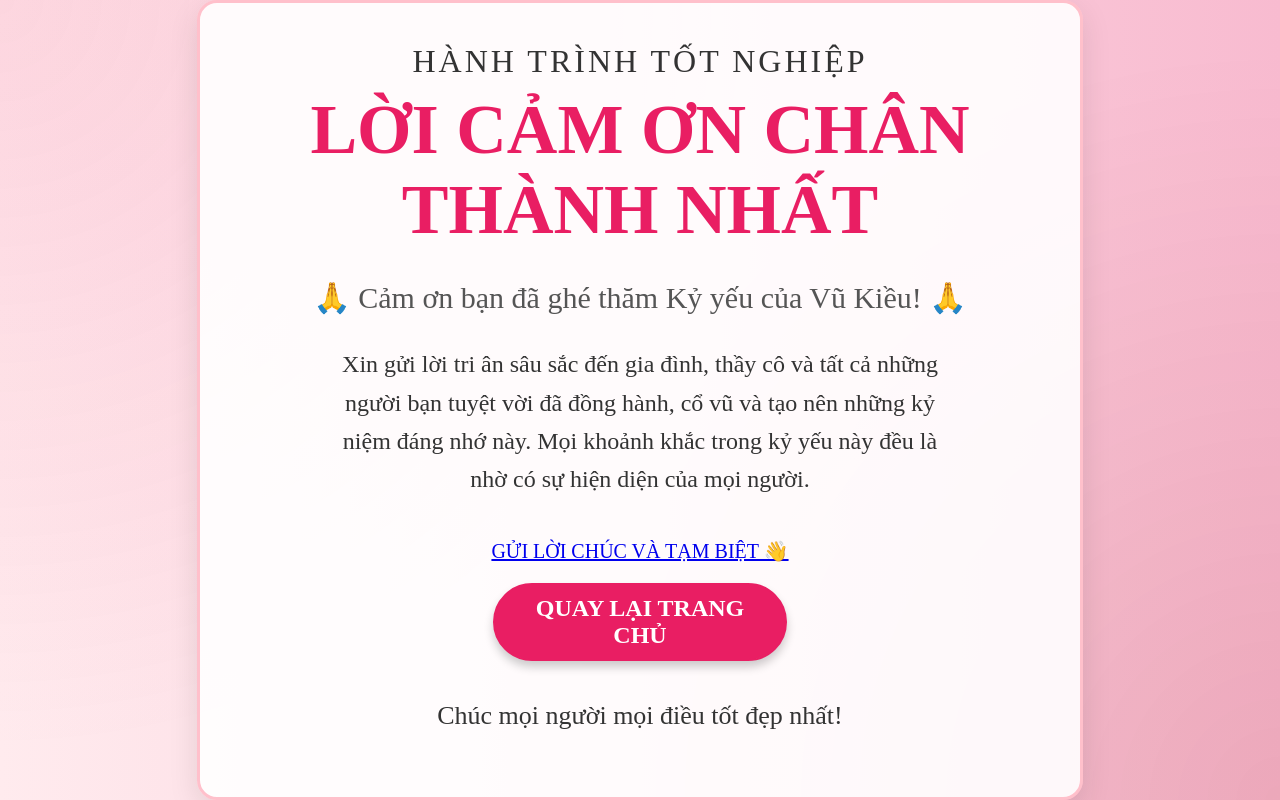
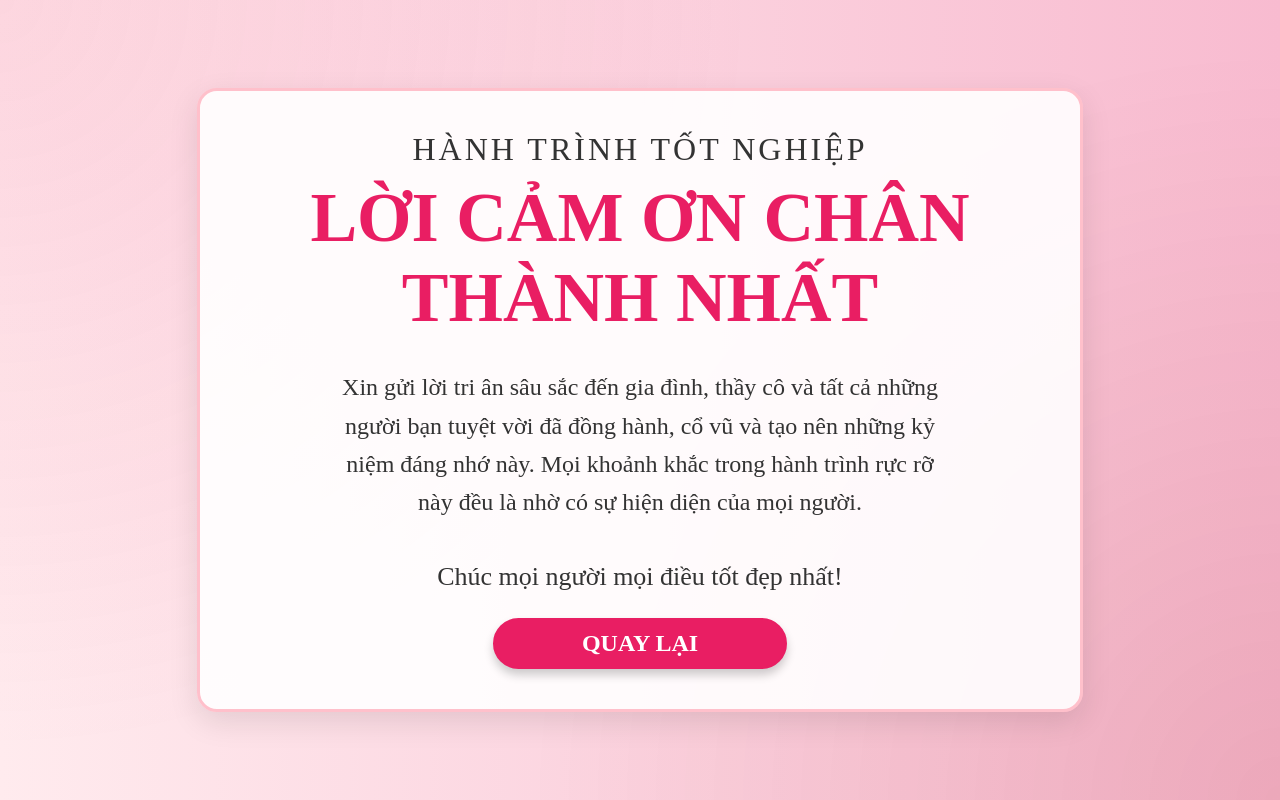
Before and after one commit to vukieu13-cmd/Graduation, a plain HTML site: page page4.html in a window 1280 px wide. Drawn offline with Linux system fonts and the light colour scheme.

Commit message:
Update page4.html

```diff
--- a/page4.html
+++ b/page4.html
@@ -17,25 +17,18 @@
             LỜI CẢM ƠN CHÂN THÀNH NHẤT
         </h1>
 
-        <p style="font-size: 1.5em; color: #555; margin-bottom: 30px;">
-            🙏 Cảm ơn bạn đã ghé thăm Kỷ yếu của Vũ Kiều! 🙏
-        </p>
+
 
         <p style="font-size: 1.2em; max-width: 600px; margin: 0 auto 40px auto; line-height: 1.6;">
-            Xin gửi lời tri ân sâu sắc đến gia đình, thầy cô và tất cả những người bạn tuyệt vời đã đồng hành, cổ vũ và tạo nên những kỷ niệm đáng nhớ này. Mọi khoảnh khắc trong kỷ yếu này đều là nhờ có sự hiện diện của mọi người.
+            Xin gửi lời tri ân sâu sắc đến gia đình, thầy cô và tất cả những người bạn tuyệt vời đã đồng hành, cổ vũ và tạo nên những kỷ niệm đáng nhớ này. Mọi khoảnh khắc trong hành trình rực rỡ này đều là nhờ có sự hiện diện của mọi người.
         </p>
-
-        <a href="mailto:email_cua_vu_kieu@example.com?subject=Phản hồi về Kỷ yếu&body=Chào Vũ Kiều, Tớ đã xem Kỷ yếu và cảm thấy..." class="mail-button" style="margin-top: 20px;">
-            GỬI LỜI CHÚC VÀ TẠM BIỆT 👋
-        </a>
-
-        <a href="index.html" class="back-to-home-button" style="display: block; width: 250px; margin: 20px auto 0 auto; padding: 10px 20px; font-size: 1.2em;">
-            QUAY LẠI TRANG CHỦ
-        </a>
 
         <p class="date" style="margin-top: 40px; font-size: 1.3em;">
             Chúc mọi người mọi điều tốt đẹp nhất!
         </p>
+        <a href="index.html" class="back-to-home-button" style="display: block; width: 250px; margin: 20px auto 0 auto; padding: 10px 20px; font-size: 1.2em;">
+            QUAY LẠI
+        </a>
     </div>
 
 
```
